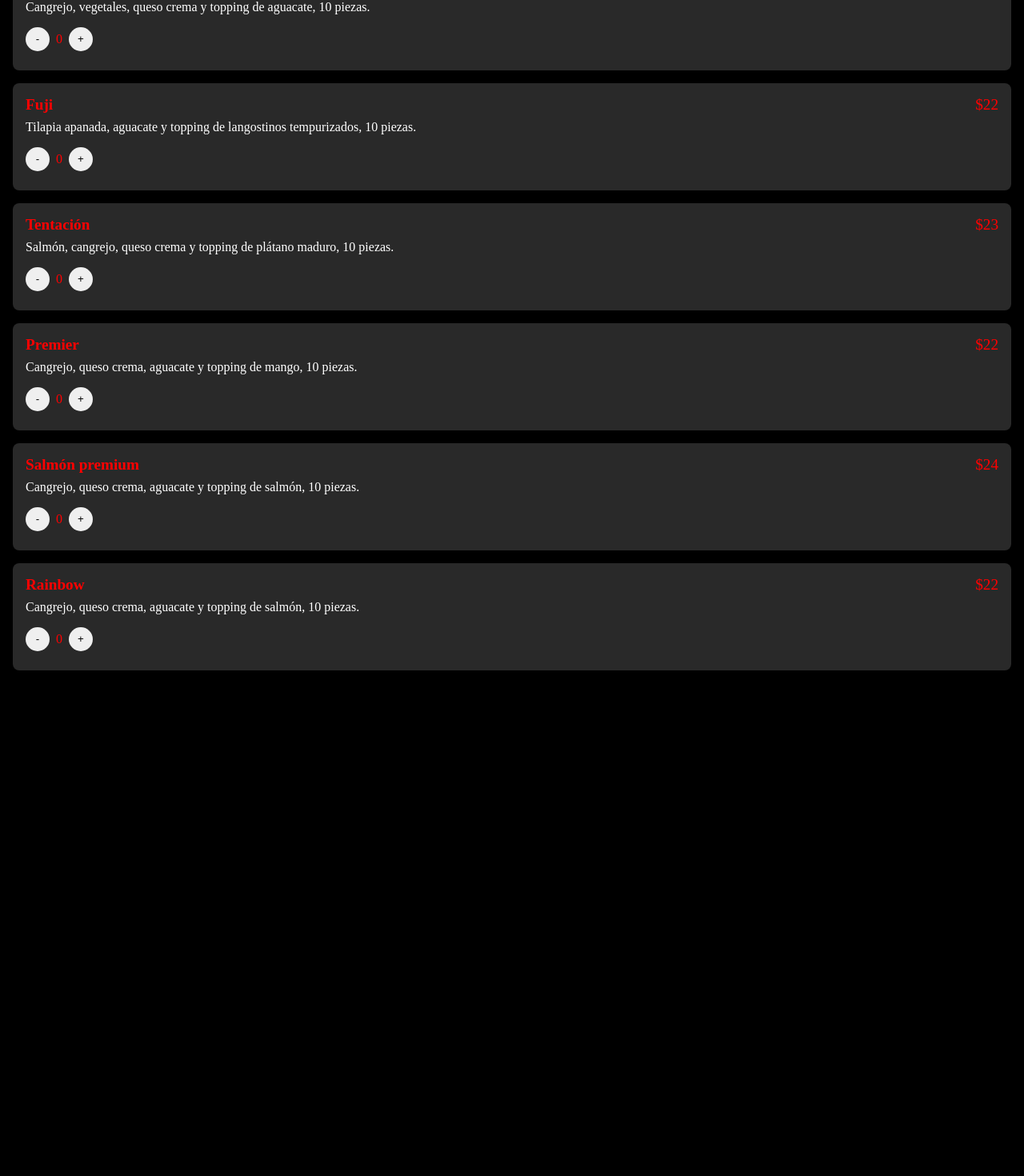
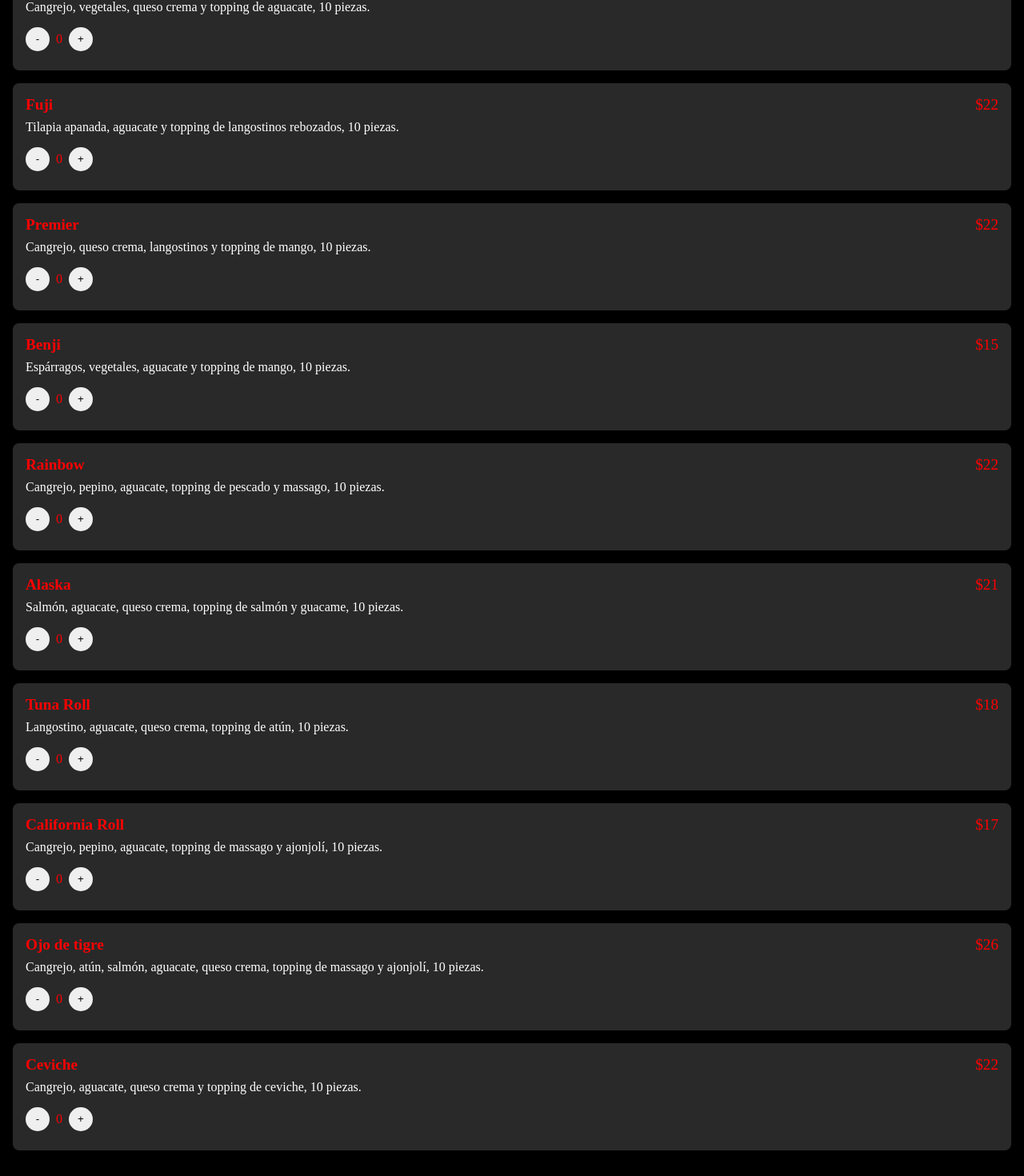
Before and after one commit to laortizt/SendoSushi, a React (Create React App) app: page / in a window 1280 px wide. Shown: the part 1045-2515 px from the top of the page at 80% size. Before the commit the page ends 1947 px from the top, so only its background shows below. Built offline with nearby package versions, Linux system fonts and the light colour scheme.

Commit message:
Actualizar info de productos - Desactivar categoría Ceviche

```diff
--- a/src/components/Nav.jsx
+++ b/src/components/Nav.jsx
@@ -10,7 +10,7 @@ const Nav = (props) => {
             <Button category="sushi" active={category === "sushi"} onSelectCategory={onSelectCategory} />
             <Button category="tempura" active={category === "tempura"} onSelectCategory={onSelectCategory} />
             <Button category="combos" active={category === "combos"} onSelectCategory={onSelectCategory}/>
-            <Button category="ceviche" active={category === "ceviche"} onSelectCategory={onSelectCategory}/>
+            {/* <Button category="ceviche" active={category === "ceviche"} onSelectCategory={onSelectCategory}/> */}
             <Button category="wok" active={category === "wok"} onSelectCategory={onSelectCategory}/>
             <Button category="bebidas" active={category === "bebidas"} onSelectCategory={onSelectCategory}/>
         </nav>
--- a/src/data/data.js
+++ b/src/data/data.js
@@ -10,7 +10,7 @@ const data = {
     {
       id: 2,
       name: "Samurai",
-      price: 18,
+      price: 17,
       ingredients: "Pescado blanco, aguacate, queso crema y topping de ajonjolí, 10 piezas.",
       category: "sushi"
     },
@@ -25,164 +25,191 @@ const data = {
       id: 4,
       name: "Fuji",
       price: 22,
-      ingredients: "Tilapia apanada, aguacate y topping de langostinos tempurizados, 10 piezas.",
+      ingredients: "Tilapia apanada, aguacate y topping de langostinos rebozados, 10 piezas.",
       category: "sushi"
     },
     {
       id: 5,
-      name: "Tentación",
-      price: 23,
-      ingredients: "Salmón, cangrejo, queso crema y topping de plátano maduro, 10 piezas.",
+      name: "Premier",
+      price: 22,
+      ingredients: "Cangrejo, queso crema, langostinos y topping de mango, 10 piezas.",
       category: "sushi"
     },
     {
       id: 6,
-      name: "Premier",
-      price: 22,
-      ingredients: "Cangrejo, queso crema, aguacate y topping de mango, 10 piezas.",
+      name: "Benji",
+      price: 15,
+      ingredients: "Espárragos, vegetales, aguacate y topping de mango, 10 piezas.",
       category: "sushi"
     },
     {
       id: 7,
-      name: "Salmón premium",
-      price: 24,
-      ingredients: "Cangrejo, queso crema, aguacate y topping de salmón, 10 piezas.",
+      name: "Rainbow",
+      price: 22,
+      ingredients: "Cangrejo, pepino, aguacate, topping de pescado y massago, 10 piezas.",
       category: "sushi"
     },
     {
       id: 8,
-      name: "Rainbow",
-      price: 22,
-      ingredients: "Cangrejo, queso crema, aguacate y topping de salmón, 10 piezas.",
+      name: "Alaska",
+      price: 21,
+      ingredients: "Salmón, aguacate, queso crema, topping de salmón y guacame, 10 piezas.",
+      category: "sushi"
+    },
+    {
+      id: 9,
+      name: "Tuna Roll",
+      price: 18,
+      ingredients: "Langostino, aguacate, queso crema, topping de atún, 10 piezas.",
       category: "sushi"
     },
     {
       id: 10,
+      name: "California Roll",
+      price: 17,
+      ingredients: "Cangrejo, pepino, aguacate, topping de massago y ajonjolí, 10 piezas.",
+      category: "sushi"
+    },
+    {
+      id: 11,
+      name: "Ojo de tigre",
+      price: 26,
+      ingredients: "Cangrejo, atún, salmón, aguacate, queso crema, topping de massago y ajonjolí, 10 piezas.",
+      category: "sushi"
+    },
+    {
+      id: 12,
+      name: "Ceviche",
+      price: 22,
+      ingredients: "Cangrejo, aguacate, queso crema y topping de ceviche, 10 piezas.",
+      category: "sushi"
+    },
+    {
+      id: 13,
       name: "Tokio",
       price: 21,
       ingredients: "Salmón apanado, langostinos, aguacate y queso crema, 12 piezas.",
       category: "tempura"
     },
     {
-      id: 11,
+      id: 14,
       name: "Tiger",
       price: 20,
-      ingredients: " Cangrejo, esparragos en coco, aguacate y queso crema, 12 piezas.",
+      ingredients: "Cangrejo, espárragos, aguacate y queso crema, 12 piezas.",
       category: "tempura"
     },
     {
-      id: 12,
+      id: 15,
       name: "Coco Bongo",
       price: 25,
-      ingredients: "Langostinos tempurizados en coco, aguacate y queso crema ¡Todo apanado en cereal! 12 piezas.",
+      ingredients: "Langostinos tempurizados con coco, aguacate y queso crema ¡Todo apanado en cereal!, 12 piezas.",
       category: "tempura"
     },
     {
-      id: 13,
+      id: 16,
       name: "Rock and Roll",
       price: 20,
-      ingredients: "Tilapia, queso cremsa y aguacate, 12 piezas.",
+      ingredients: "Pescado blanco, vegetales y aguacate, 12 piezas.",
       category: "tempura"
     },
     {
-      id: 14,
+      id: 17,
       name: "Sensei",
       price: 24,
       ingredients: "Salmón, atún, pescado blanco y queso crema, 12 piezas.",
       category: "tempura"
     },
+    // {
+    //   id: 18,
+    //   name: "Tropical",
+    //   price: 18,
+    //   ingredients: "Plátano maduro queso crema y cangrejo, 12 piezas.",
+    //   category: "tempura"
+    // },
     {
-      id: 15,
-      name: "Tropical",
-      price: 18,
-      ingredients: "Plátano maduro queso crema y cangrejo, 12 piezas.",
-      category: "tempura"
-    },
-    {
-      id: 16,
-      name: "22 piezas",
+      id: 19,
+      name: "20 piezas",
       price: 40,
-      ingredients: "2 Roll diferentes.",
+      ingredients: "2 rolls. Máximo 1 de la categoría tempurizado",
       category: "combos"
     },
     {
-      id: 17,
-      name: "32 piezas",
+      id: 20,
+      name: "30 piezas",
       price: 60,
-      ingredients: "3 Roll diferentes.",
+      ingredients: "3 Roll. Máximo 1 de la categoría tempurizado. Máximo 2 rolls iguales",
       category: "combos"
     },
+    // {
+    //   id: 21,
+    //   name: "Ceviche sendo",
+    //   price: 20,
+    //   ingredients: "Camarón, pescado blanco, pulpo, cebolla morada, leche de tigre, pimentón, mango viche y apio.",
+    //   category: "ceviche"
+    // },
     {
-      id: 18,
-      name: "Ceviche sendo",
-      price: 20,
-      ingredients: "Camarón, pescado blanco, pulpo, cebolla morada, leche de tigre, pimentón, mango viche y apio.",
-      category: "ceviche"
-    },
-    {
-      id: 19,
+      id: 22,
       name: "Base de vegetales",
-      price: 16.7,
-      ingredients: "Cebolla, zanahoría, zuquini, pimentón, y raices chinas.",
+      price: 16.9,
+      ingredients: "Cebolla, zanahoria, zuquini, pimentón, y raices chinas. Elige un carbohidrato y una proteína.",
       category: "wok"
     },
     {
-      id: 20,
+      id: 23,
       name: "Frutos del mar",
       price: 24,
-      ingredients: "Pescado blanco, camarón, calamar y cangrejo.",
+      ingredients: "Pescado blanco, camarón, pulpo, calamar y cangrejo.",
       category: "wok"
     },
-
+    // {
+    //   id: 24,
+    //   name: "Arroz teriyaki familiar",
+    //   price: 38,
+    //   ingredients: "Calamar, camarón, pollo, maiz tierno, cebollín, zanahoria y pescado blanco apanado. 4 personas.",
+    //   category: "wok"
+    // },
     {
-      id: 21,
-      name: "Arroz teriyaki familiar",
-      price: 38,
-      ingredients: "Calamar, camarón, pollo, maiz tierno, cebollín, zanahoria y pescado blanco apanado. 4 personas.",
-      category: "wok"
-    },
-    {
-      id: 22,
+      id: 25,
       name: "Té hatsu",
       price: 5,
       category: "bebidas"
     },
     {
-      id: 23,
+      id: 26,
       name: "Coca-cola 400 ml",
       price: 2.5,
       category: "bebidas"
     },
-    {
-      id: 24,
-      name: "Limonada natural",
-      price: 4,
-      category: "bebidas"
-    },
-    {
-      id: 25,
-      name: "Limonada de Hierbabuena",
-      price: 5,
-      category: "bebidas"
-    },
-    {
-      id: 26,
-      name: "Limonada de Cereza",
-      price: 5,
-      category: "bebidas"
-    },
-    {
-      id: 27,
-      name: "Jugo natural en agua",
-      price: 4,
-      category: "bebidas"
-    },
-    {
-      id: 28,
-      name: "Jugo natural en leche",
-      price: 5,
-      category: "bebidas"
-    },
+    // {
+    //   id: 27,
+    //   name: "Limonada natural",
+    //   price: 4,
+    //   category: "bebidas"
+    // },
+    // {
+    //   id: 28,
+    //   name: "Limonada de Hierbabuena",
+    //   price: 5,
+    //   category: "bebidas"
+    // },
+    // {
+    //   id: 29,
+    //   name: "Limonada de Cereza",
+    //   price: 5,
+    //   category: "bebidas"
+    // },
+    // {
+    //   id: 30,
+    //   name: "Jugo natural en agua",
+    //   price: 4,
+    //   category: "bebidas"
+    // },
+    // {
+    //   id: 31,
+    //   name: "Jugo natural en leche",
+    //   price: 5,
+    //   category: "bebidas"
+    // },
   ]
 };
 
```
